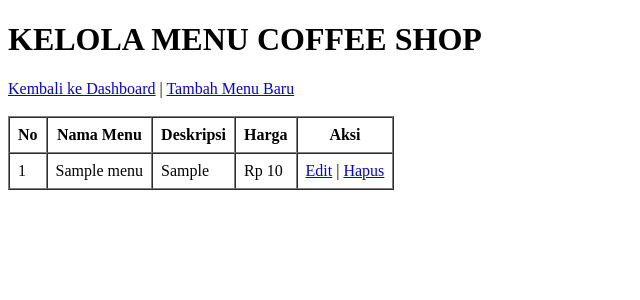
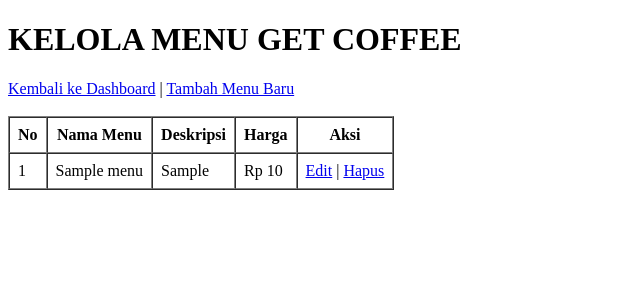
Before and after one commit to angelieca25-max/get-coffee-final, a PHP site: page /admin/menu.php in a window 1280 px wide. Shown: the top 300 px of the page, without its empty margins (0-640 px from the left). Run offline with PHP 8.4, Linux system fonts and the light colour scheme; tables that the repository leaves empty or names only in its code hold one stand-in row (values such as "Sample post").

Commit message:
Update menu

```diff
--- a/admin/menu.php
+++ b/admin/menu.php
@@ -17,7 +17,7 @@ $query = mysqli_query($conn, $sql);
 </head>
 <body>
 
-    <h1>KELOLA MENU COFFEE SHOP</h1>
+    <h1>KELOLA MENU GET COFFEE</h1>
 
     <a href="dashboard.php">Kembali ke Dashboard</a> |
     <a href="tambah-menu.php">Tambah Menu Baru</a>
```
